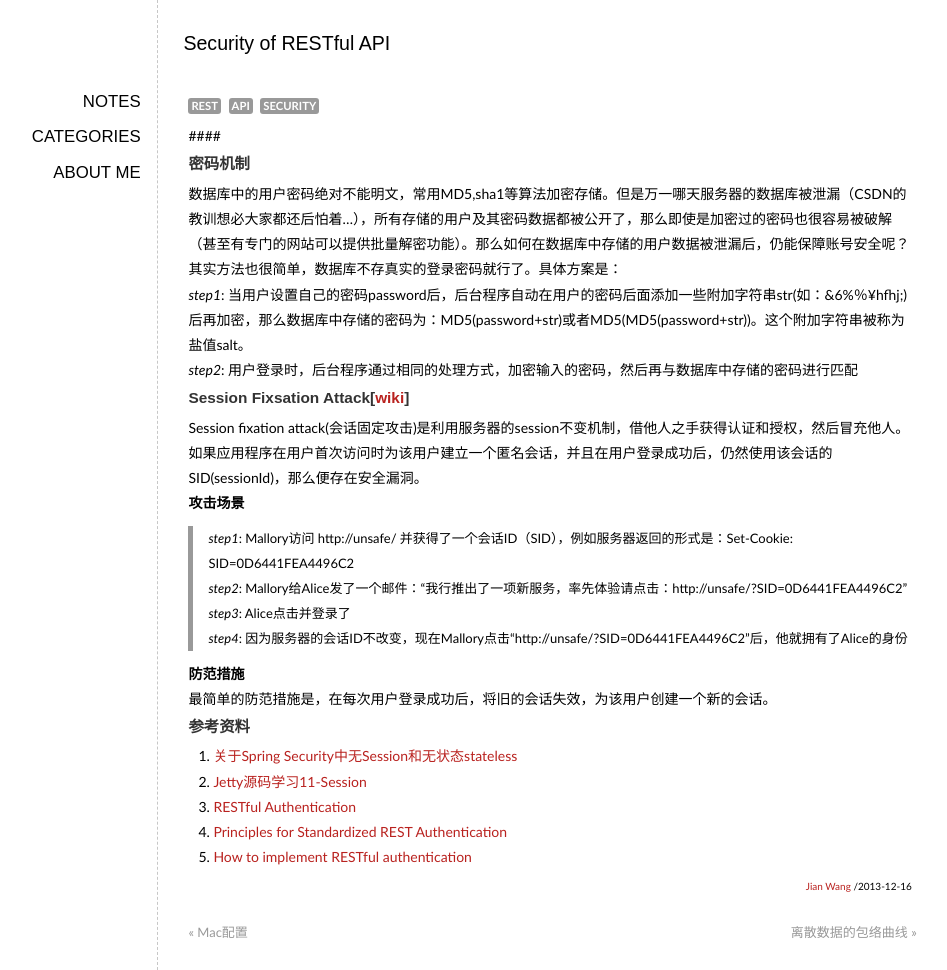
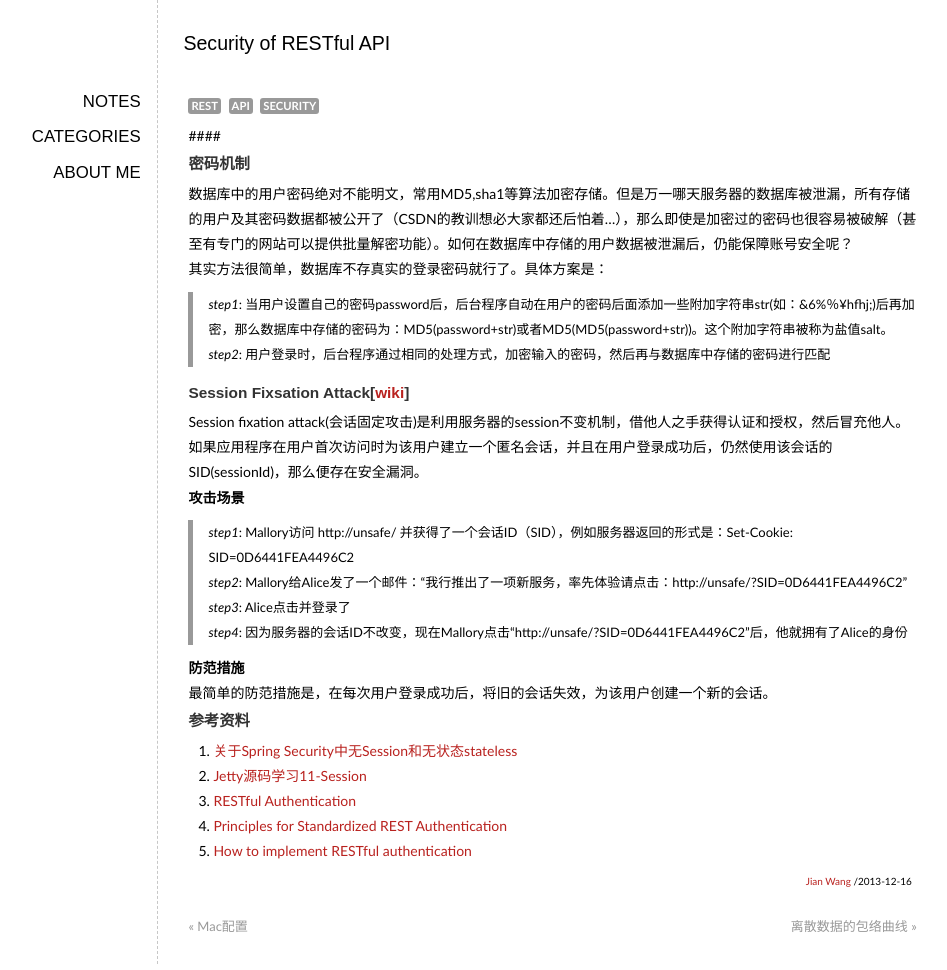
Before and after one commit to elan2wang/note, a Jekyll site: the page built from _posts/2013-12-16-security-of-restful-api.md, in a window 1280 px wide. Shown: the whole page, without its empty margins (153-1100 px from the left). Built offline with Jekyll 4.4.1, drawn with Linux system fonts in a browser that asks for light colours; Markdown is read by kramdown in place of the engine named in the settings; comment, search, counter and statistics services are not loaded.

Commit message:
edit a post

```diff
--- a/_posts/2013-12-16-security-of-restful-api.md
+++ b/_posts/2013-12-16-security-of-restful-api.md
@@ -6,10 +6,10 @@ categories: REST
 ---
 ####
 ####密码机制
-数据库中的用户密码绝对不能明文，常用MD5,sha1等算法加密存储。但是万一哪天服务器的数据库被泄漏（CSDN的教训想必大家都还后怕着...），所有存储的用户及其密码数据都被公开了，那么即使是加密过的密码也很容易被破解（甚至有专门的网站可以提供批量解密功能）。那么如何在数据库中存储的用户数据被泄漏后，仍能保障账号安全呢？
-其实方法也很简单，数据库不存真实的登录密码就行了。具体方案是：
-_step1_: 当用户设置自己的密码password后，后台程序自动在用户的密码后面添加一些附加字符串str(如：&6%％¥hfhj;)后再加密，那么数据库中存储的密码为：MD5(password+str)或者MD5(MD5(password+str))。这个附加字符串被称为盐值salt。
-_step2_: 用户登录时，后台程序通过相同的处理方式，加密输入的密码，然后再与数据库中存储的密码进行匹配
+数据库中的用户密码绝对不能明文，常用MD5,sha1等算法加密存储。但是万一哪天服务器的数据库被泄漏，所有存储的用户及其密码数据都被公开了（CSDN的教训想必大家都还后怕着...），那么即使是加密过的密码也很容易被破解（甚至有专门的网站可以提供批量解密功能）。如何在数据库中存储的用户数据被泄漏后，仍能保障账号安全呢？
+其实方法很简单，数据库不存真实的登录密码就行了。具体方案是：
+>_step1_: 当用户设置自己的密码password后，后台程序自动在用户的密码后面添加一些附加字符串str(如：&6%％¥hfhj;)后再加密，那么数据库中存储的密码为：MD5(password+str)或者MD5(MD5(password+str))。这个附加字符串被称为盐值salt。
+>_step2_: 用户登录时，后台程序通过相同的处理方式，加密输入的密码，然后再与数据库中存储的密码进行匹配
 
 ####Session Fixsation Attack[[wiki](http://en.wikipedia.org/wiki/Session_fixation)]
 Session fixation attack(会话固定攻击)是利用服务器的session不变机制，借他人之手获得认证和授权，然后冒充他人。如果应用程序在用户首次访问时为该用户建立一个匿名会话，并且在用户登录成功后，仍然使用该会话的SID(sessionId)，那么便存在安全漏洞。
```
